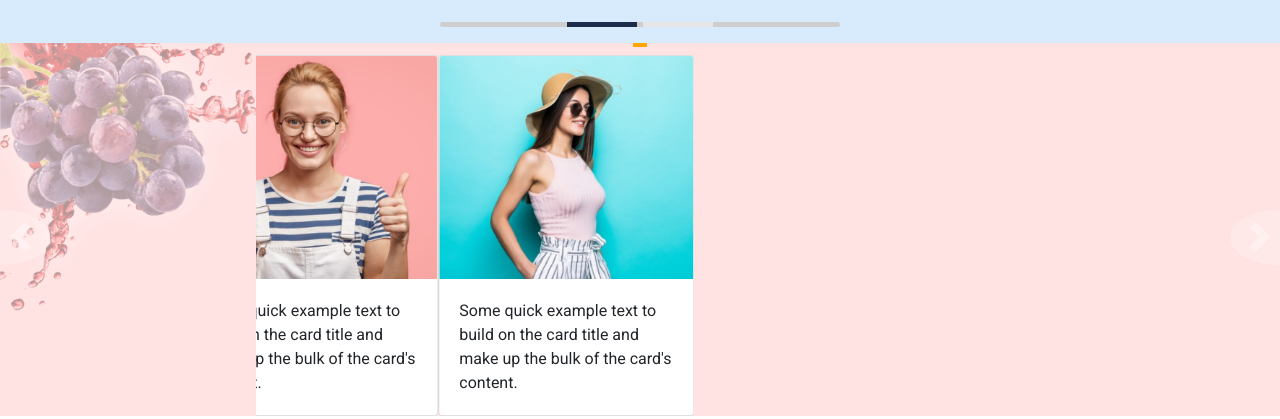
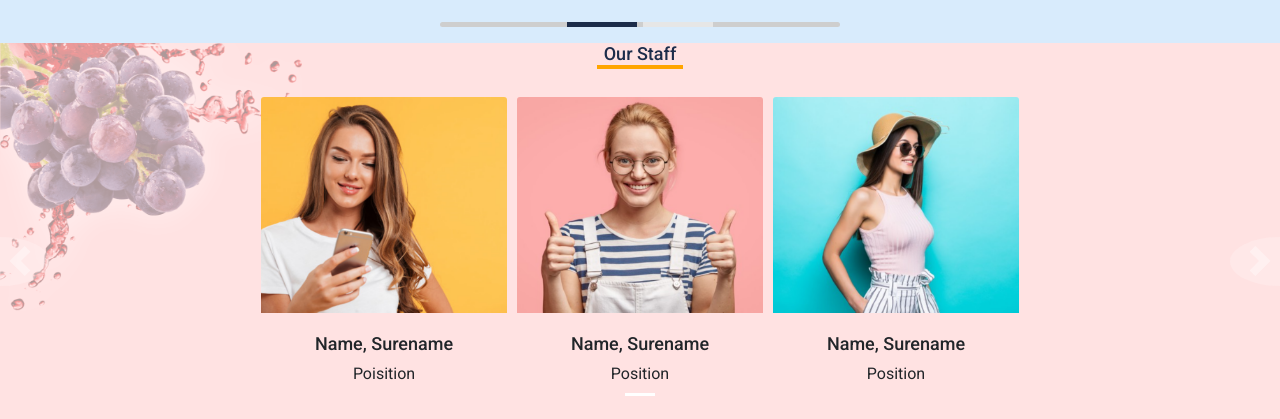
Before and after one commit to noopntr/special_brands, a React (Create React App) app: page / in a window 1280 px wide. Shown: the part 1740-2159 px from the top of the page. Built offline with nearby package versions, Linux system fonts and the light colour scheme.

Commit message:
commit on 'master'

```diff
--- a/src/App.css
+++ b/src/App.css
@@ -420,6 +420,10 @@ li {
   margin-left: auto;
 }
 
+.staff .carousel {
+  margin-top: 20px;
+}
+
 .staff>img {
   position: absolute;
 }
@@ -438,4 +442,20 @@ li {
   align-items: center;
 }
 
+.staff .card {
+  display: flex;
+  flex-direction: column;
+  justify-content: center;
+  align-items: center;
+  text-align: center;
+  background: none;
+  border: none;
+  margin-left: 5px;
+  margin-right: 5px;
+}
+
+.staff h1 {
+  font-size: 18px;
+}
+
 /* Staff End */
--- a/src/App.js
+++ b/src/App.js
@@ -15,7 +15,15 @@ function App() {
         <About />
         <OurJuice title="Our Juice"/>
         {/* <SecCarousel /> */}
-        <Staff />
+        <Staff
+          title="Our Staff"
+          firstName="Name, Surename"
+          firstPosition="Poisition"
+          secondName="Name, Surename"
+          secondPosition="Position"
+          thirdName="Name, Surename"
+          thirdPosition="Position"
+        />
     </div>
   );
 }
--- a/src/Components/Staff/Staff.jsx
+++ b/src/Components/Staff/Staff.jsx
@@ -18,8 +18,8 @@ function Staff(props) {
                         <Card.Img variant="top" src={staffOne} />
                         <Card.Body>
                             <Card.Text>
-                            Some quick example text to build on the card title and make up the bulk of
-                            the card's content.
+                                <h1>{props.firstName}</h1>
+                                <p>{props.firstPosition}</p>
                             </Card.Text>
                         </Card.Body>
                     </Card>
@@ -28,8 +28,8 @@ function Staff(props) {
                         <Card.Img variant="top" src={staffTwo} />
                         <Card.Body>
                             <Card.Text>
-                            Some quick example text to build on the card title and make up the bulk of
-                            the card's content.
+                                <h1>{props.secondName}</h1>
+                                <p>{props.secondPosition}</p>
                             </Card.Text>
                         </Card.Body>
                     </Card>
@@ -38,17 +38,11 @@ function Staff(props) {
                         <Card.Img variant="top" src={staffThree} />
                         <Card.Body>
                             <Card.Text>
-                            Some quick example text to build on the card title and make up the bulk of
-                            the card's content.
+                                <h1>{props.thirdName}</h1>
+                                <p>{props.thirdPosition}</p>
                             </Card.Text>
                         </Card.Body>
                     </Card>
-                </Carousel.Item>
-                <Carousel.Item>
-
-                </Carousel.Item>
-                <Carousel.Item>
-
                 </Carousel.Item>
             </Carousel>
         </div>
```
